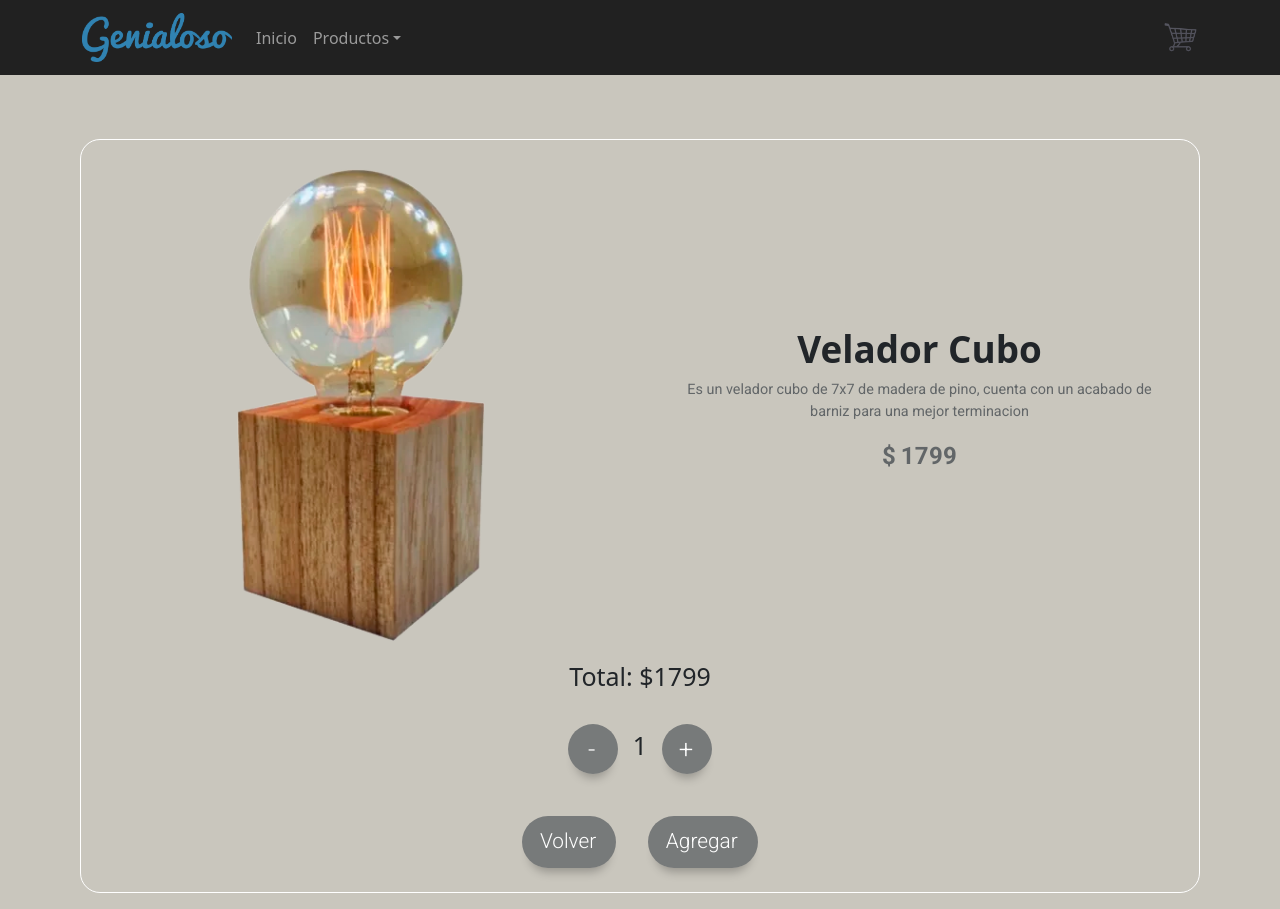
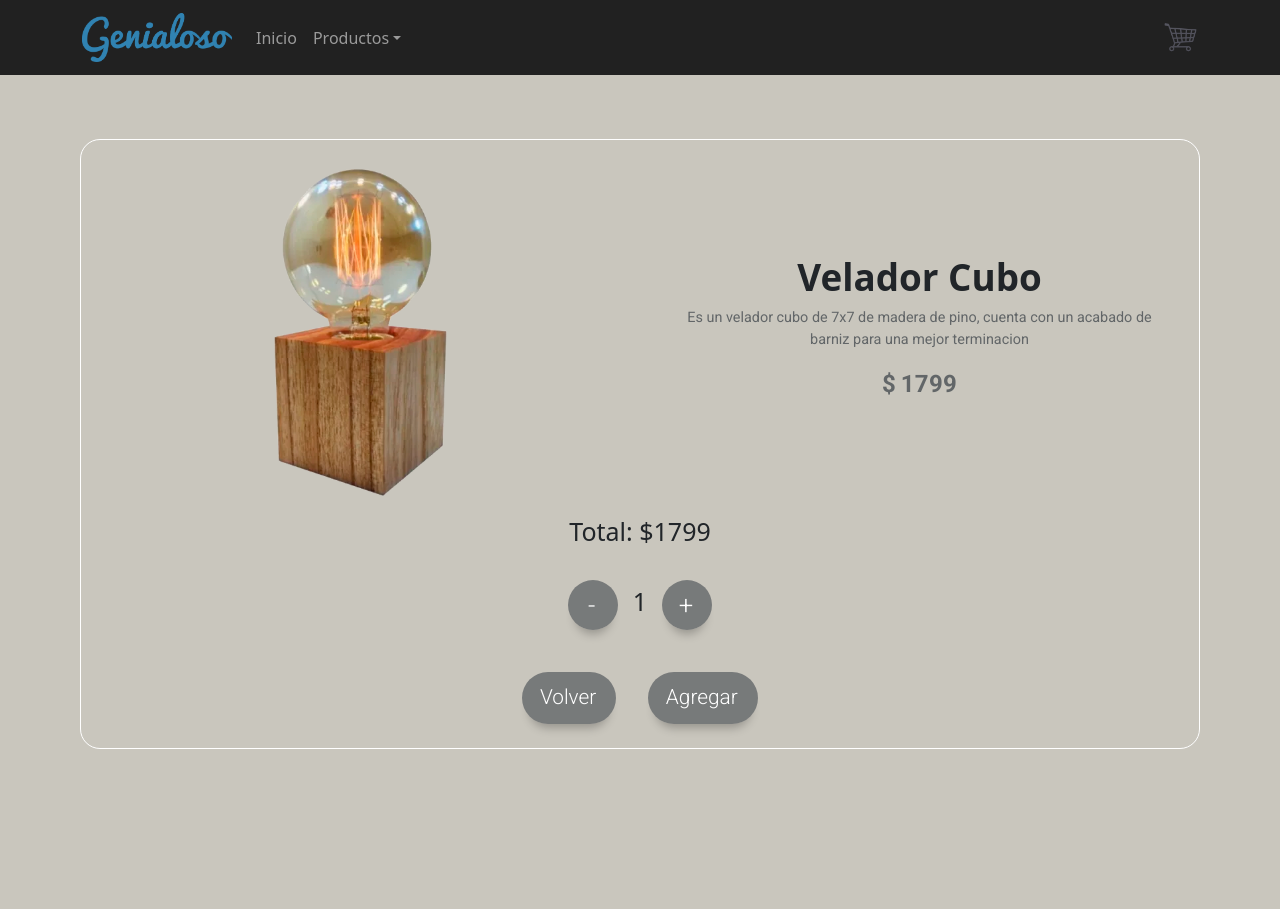
Before and after one commit to LucasRuggi/React-coderhouse, a React (Create React App) app in the folder genialoso/: page /categorias/1/1 in a window 1280 px wide. After the commit the page ends 800 px from the top, so only its background shows below. Built offline with nearby package versions, Linux system fonts and the light colour scheme.

Commit message:
Se edito el tamaño de la imagen en details

```diff
--- a/genialoso/src/components/container/tienda/itemDetail.css
+++ b/genialoso/src/components/container/tienda/itemDetail.css
@@ -44,8 +44,8 @@
 }
 
 .imgDetail{
-    height: auto;
-    width: 18rem;
+    height: 23rem;
+    width: auto;
     padding: 20px;
 }
 
```
